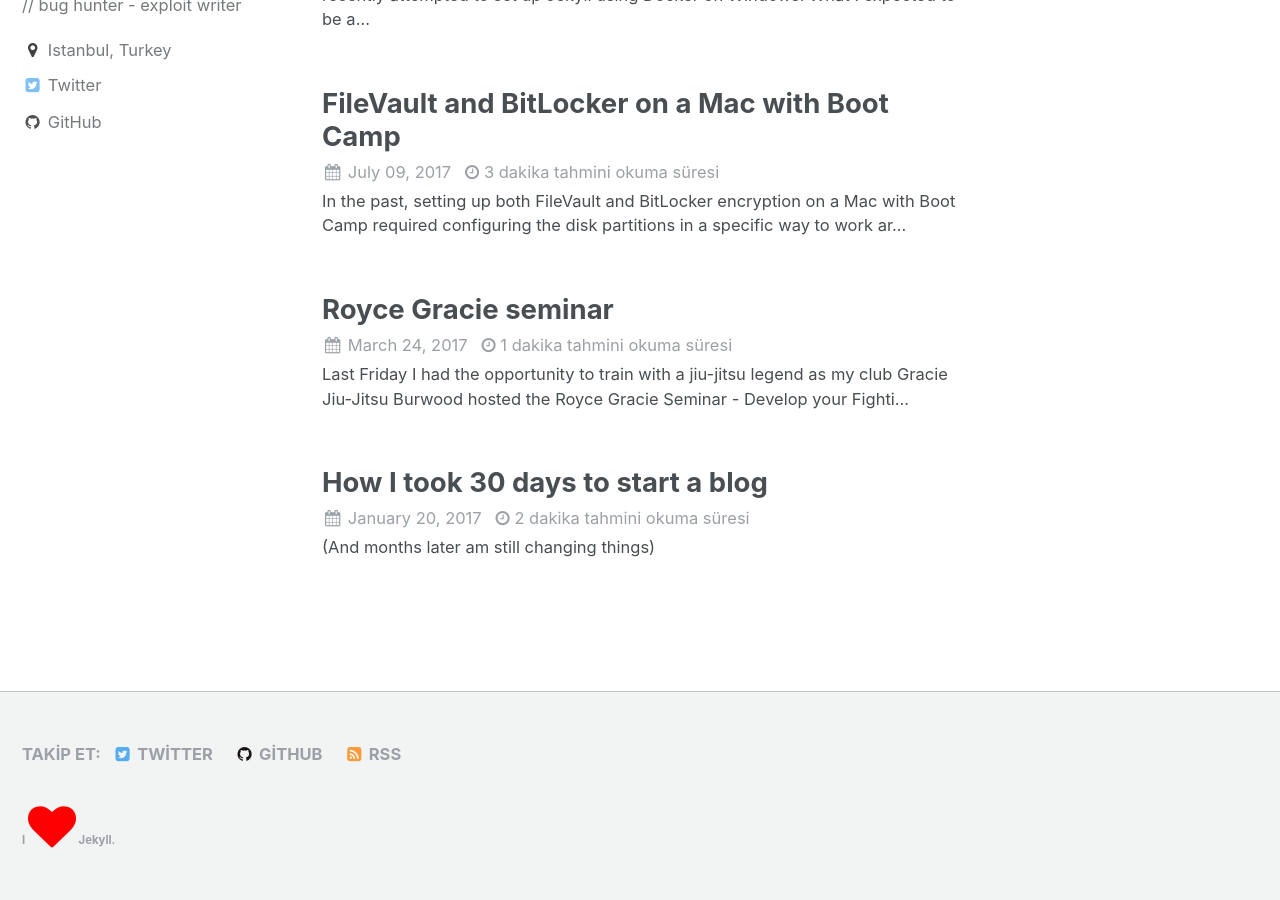
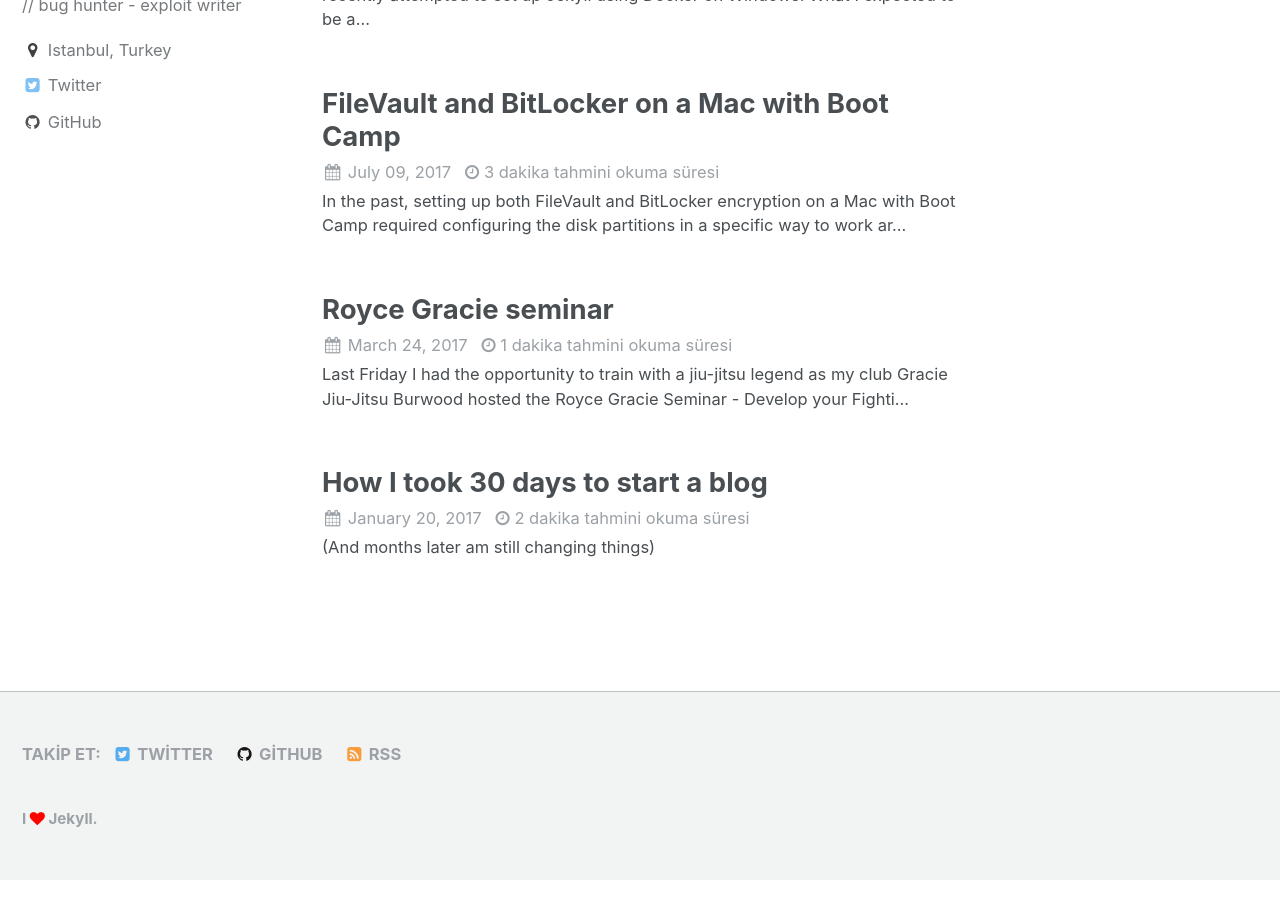
Before and after one commit to sonrabakarim/baris, a Jekyll site: the page built from index.html, in a window 1280 px wide and 900 px high, scrolled down 338 px. Built offline with Jekyll 4.4.1, drawn with Linux system fonts in a browser that asks for light colours; the list of posts is cut into pages by our own code.

Commit message:
Update footer.html

```diff
--- a/_includes/footer.html
+++ b/_includes/footer.html
@@ -22,4 +22,4 @@
   </ul>
 </div>
 
-<div class="page__footer-copyright"><h4>I <i class="fa fa-heart" style="font-size:48px;color:red"></i> </i <a href="http://jekyllrb.com" rel="nofollow">Jekyll</a>.</h4></div>
+<div class="page__footer-copyright"><h3>I <i class="fa fa-heart" style="color:red"></i> </i <a href="http://jekyllrb.com" rel="nofollow">Jekyll</a>.</h3></div>
```
